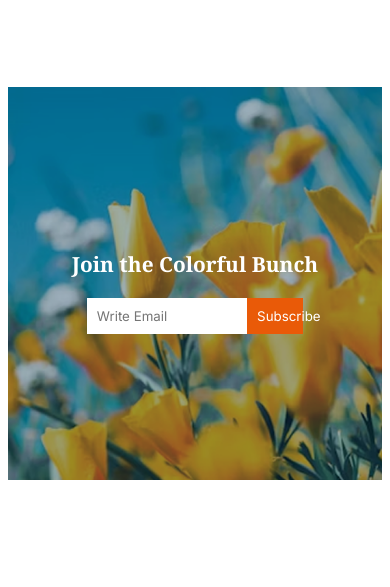
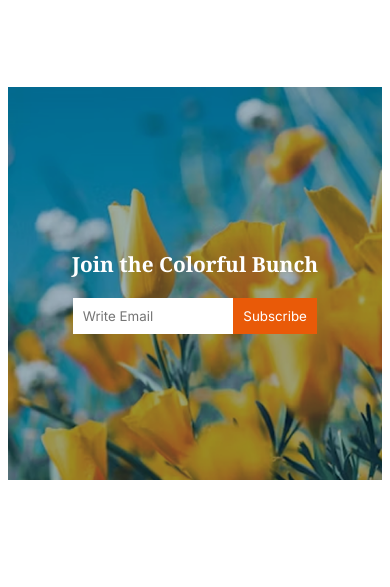
Before and after one commit to aktar86/02-Responsive-flower-Assignment, a plain HTML site: page index.html in a window 390 px wide. Shown: the part 5268-5855 px from the top of the page. Drawn offline with Linux system fonts and the light colour scheme.

Commit message:
Update flower.css

```diff
--- a/flower.css
+++ b/flower.css
@@ -429,6 +429,9 @@ section{
     .deal-content2{
         height: 30vh;
     }
+    .subscribe-form button {
+      width: 30%
+    }
     .subscribe-section {
         height: 393px; /* Your specified mobile height */
         background-attachment: scroll; /* Better for mobile than fixed */
```
